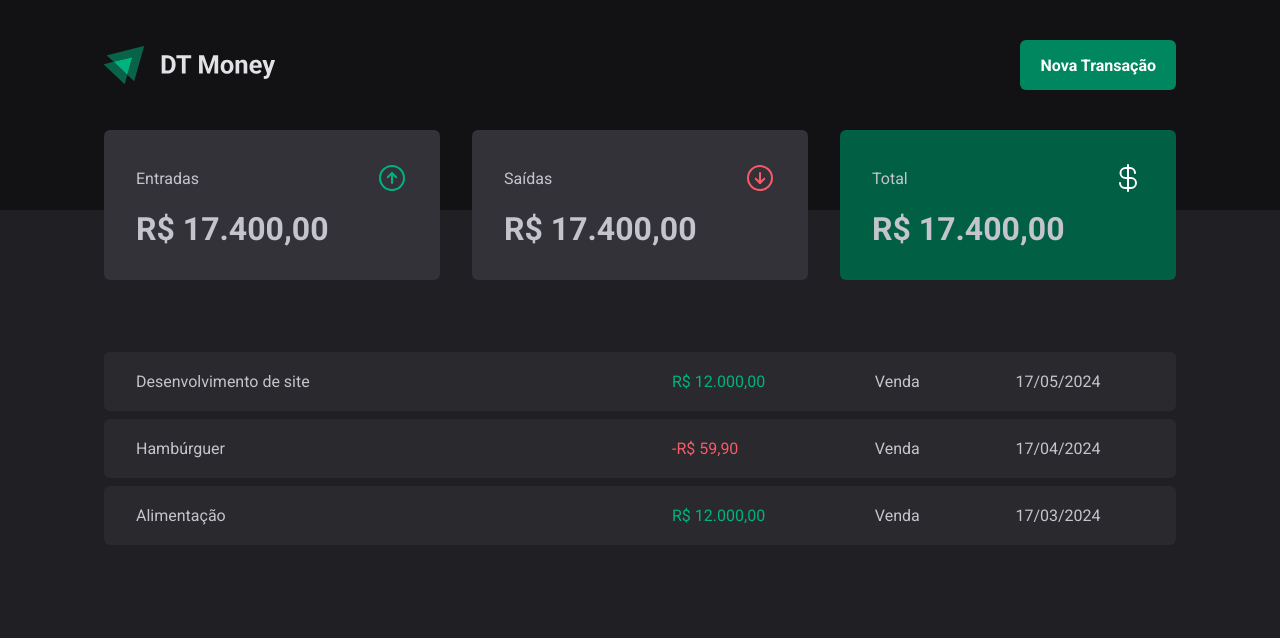
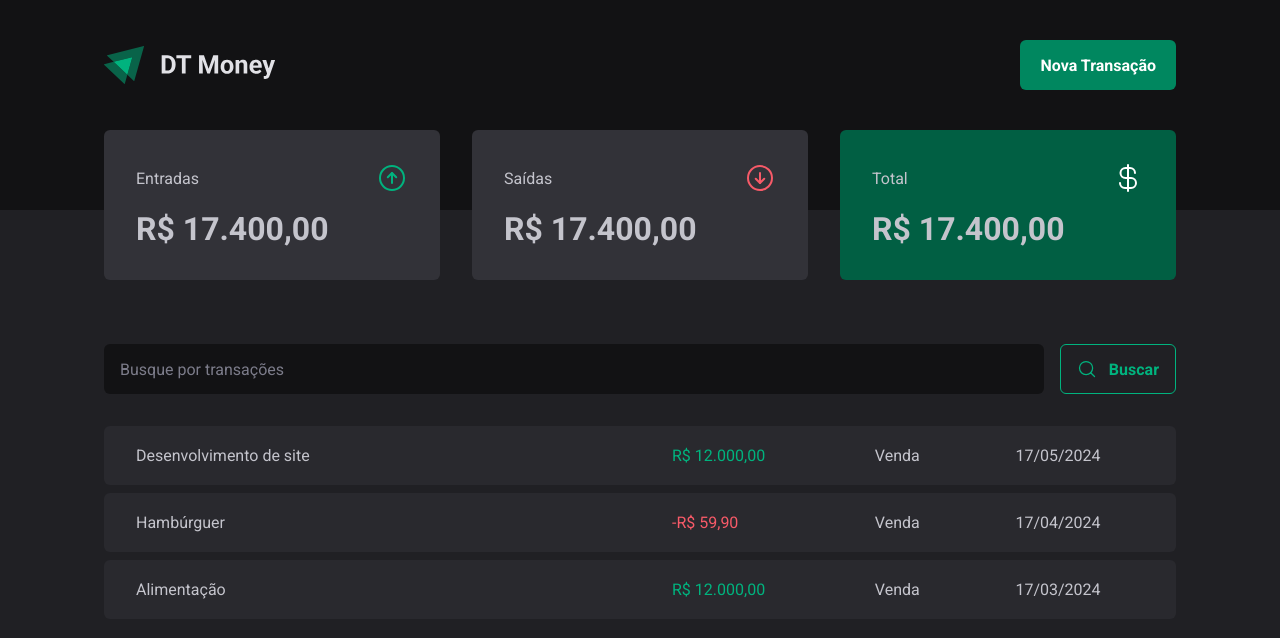
Before and after one commit to marcosviniciusjau/dt-money, a React (Vite) app: page / in a window 1280 px wide. Shown: the top 638 px of the page. Built offline with nearby package versions, Linux system fonts and the light colour scheme.

Commit message:
creating the search

```diff
--- /dev/null
+++ b/src/pages/Transactions/components/SearchForm/index.tsx
@@ -0,0 +1,14 @@
+import { MagnifyingGlass } from "phosphor-react";
+import { SearchFormContainer } from "./styles";
+
+export function SearchForm() {
+    return (
+      <SearchFormContainer>
+        <input type="text" placeholder="Busque por transações" />
+         <button type="submit">
+            <MagnifyingGlass size={20} />
+            Buscar
+         </button>
+      </SearchFormContainer>
+    )
+}
--- /dev/null
+++ b/src/pages/Transactions/components/SearchForm/styles.ts
@@ -0,0 +1,53 @@
+import { styled } from "styled-components";
+
+export const SearchFormContainer = styled.form`
+    display: flex;
+    gap: 1rem;
+    input {
+        flex: 1;
+        height: 50px;
+        border-radius: 6px;
+        padding: 0 1rem;
+        background: ${(props) => props.theme["gray-900"]};
+        color: ${(props) => props.theme["gray-300"]};
+        border: 0;
+
+        &::placeholder {
+            color: ${(props) => props.theme["gray-500"]};
+        }
+    }
+
+    button {
+        display: flex;
+        align-items: center;
+        gap: 0.75rem;
+        height: 50px;
+
+        border: 0;
+        padding: 1rem;
+        background: transparent;
+        border: 1px solid ${(props) => props.theme["green-300"]};
+        color: ${(props) => props.theme["green-300"]};
+        font-weight: bold;
+        border-radius: 6px;
+
+        &:hover {
+            background: ${(props) => props.theme["green-500"]};
+            border-color: ${(props) => props.theme["green-500"]};
+            color: ${(props) => props.theme.white};
+            transition: background-color 0.2s, color 0.2s, border-color 0.2s;
+        }
+
+        &:disabled {
+            opacity: 0.6;
+            cursor: not-allowed;
+        }
+
+        &:not(:disabled):hover {
+            background: ${(props) => props.theme["green-500"]};
+            border-color: ${(props) => props.theme["green-500"]};
+            color: ${(props) => props.theme.white};
+            transition: background-color 0.2s, color 0.2s, border-color 0.2s;
+        }
+    }
+`
--- a/src/pages/Transactions/index.tsx
+++ b/src/pages/Transactions/index.tsx
@@ -1,13 +1,15 @@
 import {Header} from '../../components/Header'
 import { Summary } from '../../components/Summary'
+import { SearchForm } from './components/SearchForm'
 import { PriceHighlight, TransactionsContainer, TransactionsTable } from './styles'
 export function Transactions() {
     return (
          <div>
              <Header />
              <Summary />
+            <TransactionsContainer>
+             <SearchForm/>
 
-            <TransactionsContainer>
             <TransactionsTable>
                 <tbody>
                  <tr>
--- a/src/pages/Transactions/styles.ts
+++ b/src/pages/Transactions/styles.ts
@@ -11,7 +11,7 @@
     width: 100%;
     border-collapse: separate;
     border-spacing: 0 0.5rem;
-    //margin-top: 1.5rem;
+    margin-top: 1.5rem;
 
     td {
         padding: 1.25rem 2rem;
```
